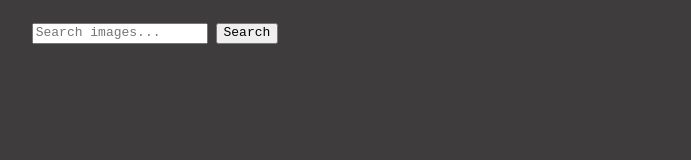
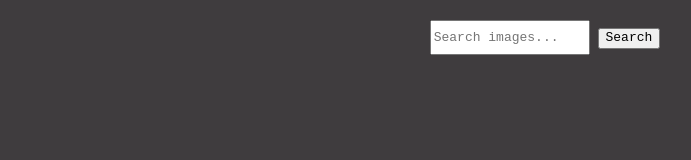
Before and after one commit to Kateryna-Mykhailova/goit-js-hw-13-image-finder, a website built with Parcel: page src/index.html in a window 1280 px wide. Shown: the whole page, without its empty margins (95-786 px from the left). Built offline with nearby package versions, Linux system fonts and the light colour scheme.

Commit message:
добавляет стили

```diff
--- a/src/apiService.js
+++ b/src/apiService.js
@@ -11,10 +11,9 @@ export default class NewsApiService {
     return fetch(url)
         .then(response => response.json())
         // .then(data => console.log(data))
-        .then(data => { console.log(data)
+        .then(data => {
             this.page += 1;
             return data.hits
-
 
         })
         .catch(err => {
--- a/src/index.html
+++ b/src/index.html
@@ -15,16 +15,17 @@
     <link href="https://fonts.googleapis.com/icon?family=Material+Icons" rel="stylesheet" />
   </head>
   <body>
-
+<div class="container">
+  <div class="form-container">
 <form class="search-form" id="search-form">
-  <input type="text" name="query" autocomplete="off" placeholder="Search images..." />
+  <input class = "input" type="text" name="query" autocomplete="off" placeholder="Search images..." />
   <button type="submit" class="btn"> <span>Search</span></button>
 </form>
+</div>
 
-<div class="container">
 <ul class="gallery-list" id="box" >
 </ul>
-</div>
+
 
   <!-- <div id="box" class="box"></div> -->
 
@@ -34,5 +35,6 @@
 </button>
 
     <script src="./index.js"></script>
+    </div>
   </body>
 </html>
--- a/src/sass/_example.scss
+++ b/src/sass/_example.scss
@@ -6,18 +6,46 @@ body {
   color: rgb(0, 0, 0);
 }
 
+.container {
+  width: 1200px;
+  margin-left: auto;
+  margin-right: auto;
+  padding-left: 15px;
+  padding-right: 15px;
+}
+
+.form-container {
+  display: block;
+  margin-left: auto;
+  margin-right: auto;
+}
 #search-form {
-  height: 30px;
+  height: 40px;
   width: 460px;
   text-align: center;
   font-family: monospace;
   line-height: 2;
+  margin-left: auto;
+  margin-right: auto;
 }
 
-ul {
+.input {
+  height: 35px;
+  width: 160px;
+}
+.gallery-list {
+  display: flex;
   list-style: none;
+  flex-wrap: wrap;
   margin: 0px;
   padding: 0px;
+  margin-top: -30px;
+  margin-left: -30px;
+}
+.gallery {
+  margin-top: 30px;
+  margin-left: 30px;
+  flex-basis: calc((100% - 30px * 4) / 4);
 }
 
 img {
```
